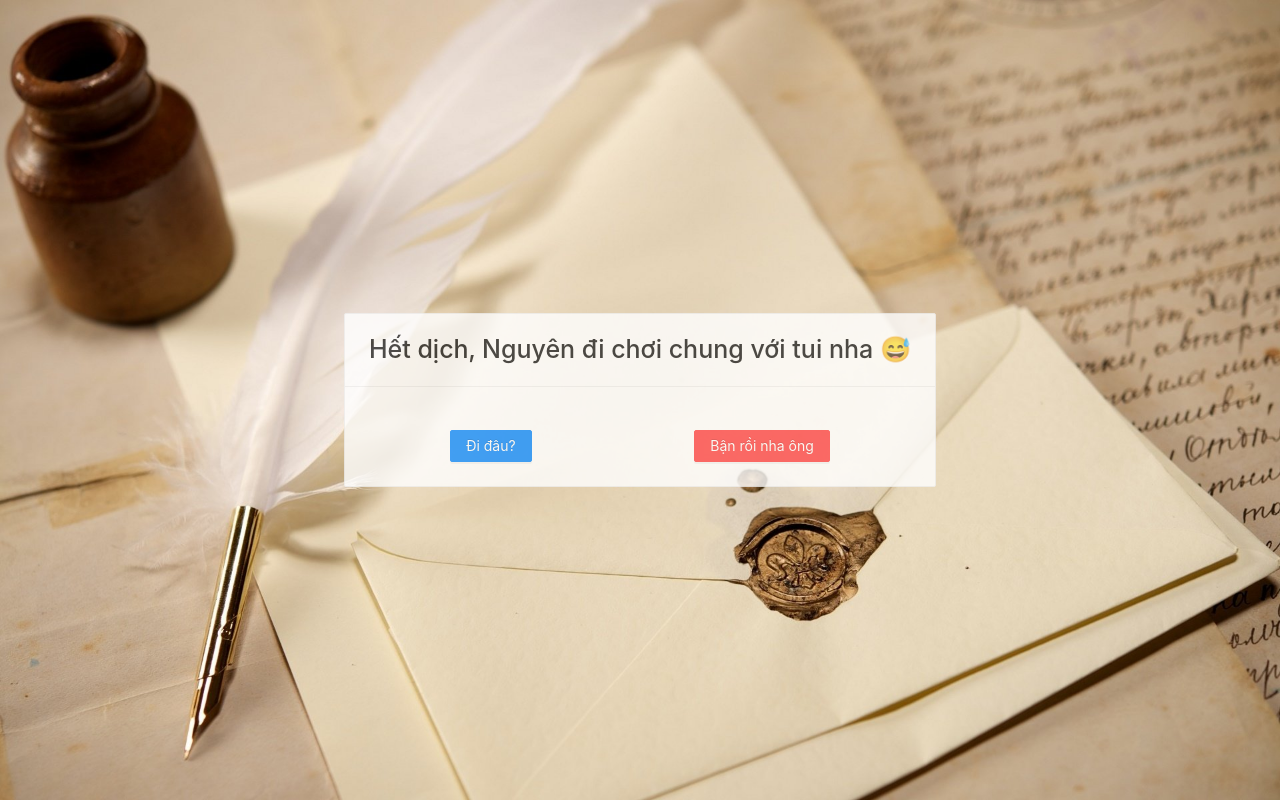
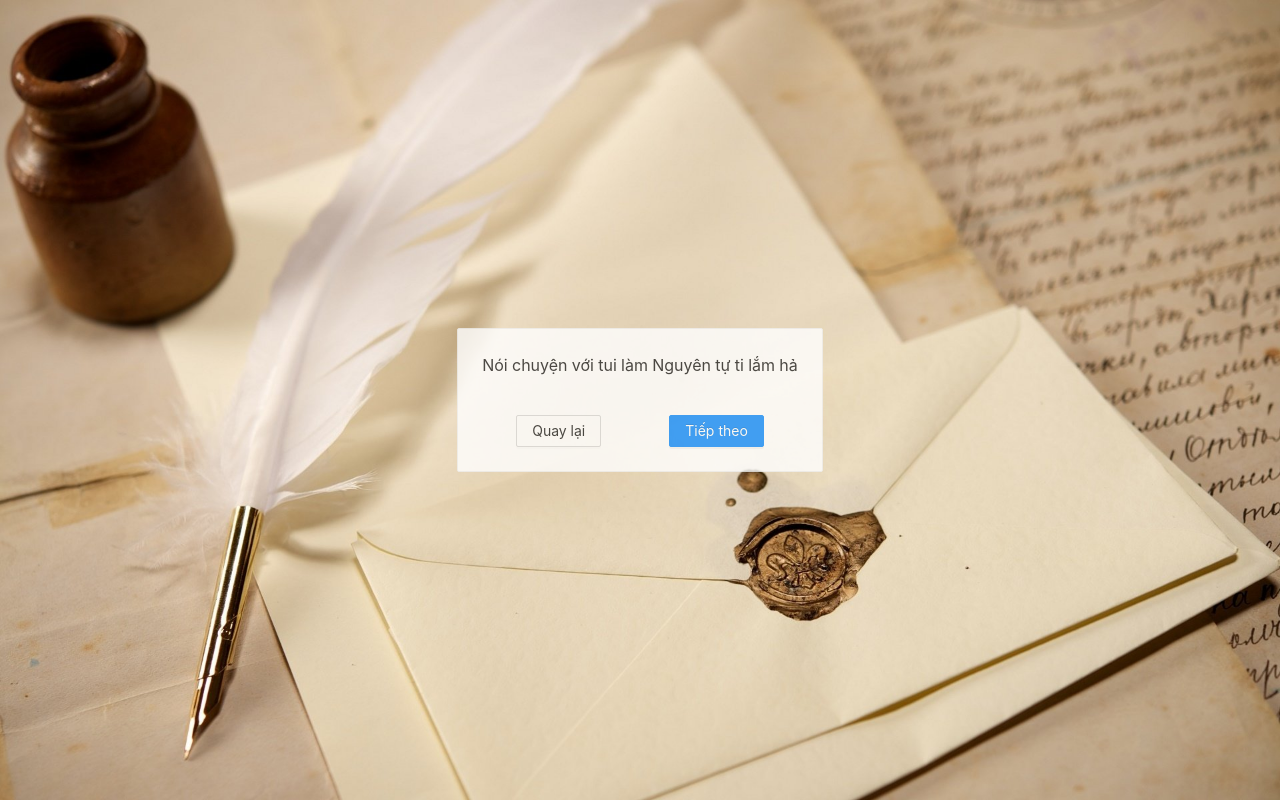
Before and after one commit to ledutu/confession, a React (Create React App) app in the folder frontend-web/: page / in a window 1280 px wide. Built offline with nearby package versions, Linux system fonts and the light colour scheme.

Commit message:
update new version

```diff
--- a/frontend-web/src/App.css
+++ b/frontend-web/src/App.css
@@ -13,3 +13,7 @@
 .card {
   opacity: 0.8;
 }
+
+p {
+  font-size: 16px;
+}
--- a/frontend-web/src/App.js
+++ b/frontend-web/src/App.js
@@ -2,24 +2,29 @@ import './App.css';
 import { Button, Radio, Modal, Card, Result } from 'antd';
 import { useEffect, useState } from 'react';
 import axios from 'axios';
+import { SmileOutlined } from '@ant-design/icons';
+import audio from './assets/audios/kiss_the_rain.mp3';
 
 function App() {
 
+  const [status, setStatus] = useState(-1);
   const [value, setValue] = useState(0);
   const [visibled, setVisibled] = useState(false);
   const [resultMessage, setResultMessage] = useState('Nguyên muốn đi ');
   const totalStep = [0, 1, 2, 3];
   const [stepNumber, setStepNumber] = useState(0);
+  const [isEnd, setIsEnd] = useState(false);
+  const [isPlay, setIsPlay] = useState(false);
   const [stepOneStep, setStepOneStep] = useState([
     {
-      text: 'Đi đâu?',
+      text: 'Đồng ý',
       type: 'primary',
-      handle: () => handleNextStepOne(),
+      // handle: () => handleNextStepOne(),
     },
     {
-      text: 'Bận rồi nha ông',
+      text: 'Không đồng ý',
       type: 'danger',
-      handle: () => handleNextStepOneDeny(),
+      // handle: () => handleNextStepOneDeny(),
     }
   ]);
 
@@ -31,6 +36,136 @@ function App() {
     'Đi uống nước',
     'Uống nước + hóng gió',
     'Đi về 😢'
+  ];
+
+  const loveMessages = [
+    {
+      id: 0,
+      message: <p>Nói chuyện với tui làm Nguyên tự ti lắm hả</p>
+    },
+    {
+      id: 1,
+      message: <div>
+        <p>Tại sao Nguyên nghĩ nhưng câu chuyện của Nguyên</p>
+        <p>làm phiền người khác? Thật ra những câu chuyện đó cũng</p>
+        <p>có người rất muốn nghe lắm đó</p>
+      </div>
+    },
+    {
+      id: 2,
+      message: <div>
+        <p>Nguyên cứ mạnh dạng chia sẽ đi, thật ra không phải họ</p>
+        <p>hiểu theo ý họ mà là họ không biết làm cách nào để chia</p>
+        <p>sẽ điều họ hiểu ra bởi vì họ cũng có rất nhiều nỗi sợ.</p>
+      </div>
+    },
+    {
+      id: 3,
+      message: <div>
+        <p>Nguyên có biết là có người rất thích được nghe giọng của</p>
+        <p>Nguyên không? Nhiều khi họ thích đến mức mà chỉ muốn</p>
+        <p>tập trung nghe thôi mà không cần tập trung đến nội dung</p>
+        <p>câu chuyện nữa.</p>
+      </div>
+    },
+    {
+      id: 4,
+      message: <div>
+        <p>Thật ra lần đầu tiên gặp Nguyên, Tùng có 1 cảm giác lạ lắm,</p>
+        <p>Cảm giác vừa thân thuộc lại vừa lạ lạ không giống như những</p>
+        <p>người con gái khác mà Tùng đã từng gặp.</p>
+      </div>
+    },
+    {
+      id: 5,
+      message: <div>
+        <p>Tùng cũng không hiểu tại sao, nhưng Tùng nghĩ đó là một cái</p>
+        <p>duyên mà ông trời muốn Tùng gặp Nguyên.</p>
+      </div>
+    },
+    {
+      id: 6,
+      message: <div>
+        <p>Trong lúc đi chơi của hai đứa và trong những cuộc gọi thoại</p>
+        <p>mấy ngày qua, được thấy Nguyên cười không hiểu tại sao</p>
+        <p>lòng Tùng vui lắm.</p>
+      </div>
+    },
+    {
+      id: 7,
+      message: <div>
+        <p>Tùng biết Nguyên rất độc lập và rất hiểu chuyện, đôi lúc lạnh lùng</p>
+        <p>đôi lúc tình cảm, nhiều lúc muôn tâm sự với người khác để họ</p>
+        <p>hiểu mình hơn, nhưng cũng không muốn chia sẽ quá nhiều điều</p>
+        <p>của bản thân của mình cho người khác.</p>
+        <p>Nguyên là người có nội tâm rất sâu sắc, nhiều</p>
+        <p>lúc Tùng tự hỏi không hiểu tại sao lại có người giống Tùng đến như vậy.</p>
+      </div>
+    },
+    {
+      id: 8,
+      message: <div>
+        <p>Nguyên độc lập, cá tính, một người con gái không biết quá nhiều</p>
+        <p>về làm đẹp, ăn diện đó cũng là điều Tùng thích ở Nguyên.</p>
+      </div>
+    },
+    {
+      id: 9,
+      message: <div>
+        <p>Nhưng mà Nguyên nè, ở trên đời này ai cũng cần 1 người để</p>
+        <p>dựa dẫm, để tâm sự, để chở che,.. Dù mình có mạnh mẽ đến đâu</p>
+        <p>cũng không thể lúc nào cũng đối mặt với những khó khăn, thử </p>
+        <p>thách của cuộc sống được.</p>
+      </div>
+    },
+    {
+      id: 10,
+      message: <div>
+        <p>Xin lỗi Nguyên vì mấy ngày nay Tùng chia sẽ quá nhiều về sự thành</p>
+        <p>công trong công việc của mình. Tùng rất ít khi chia sẽ điều này với</p>
+        <p>người khác, nhưng Nguyên là người con gái đầu tiên mà Tùng chia</p>
+        <p>sẽ những điều này. Không phải vì Tùng muốn khoe khoang hay</p>
+        <p>là gì cả, mà là vì Tùng muốn chứng minh rằng mình có thể bảo vệ,</p>
+        <p>chăm sóc hay che chở cho người mình yêu thương được.</p>
+      </div>
+    },
+    {
+      id: 11,
+      message: <div>
+        <p>Và hôm nay Tùng cũng tìm được người Tùng muốn bảo vệ, chăm</p>
+        <p>sóc và chở che rồi. Nguyên cho Tùng cơ hội để được che chở,</p>
+        <p>chăm sóc, và bảo vệ Nguyên nha.</p>
+        <p>Có Tùng ở đây rồi, nên Nguyên đừng sợ gì hết nữa nha.</p>
+      </div>
+    },
+    {
+      id: 12,
+      message: <div>
+        <p>nhà triết học Aristoteles có nói một câu rằng: "Hãy luôn luôn tự đặt</p>
+        <p>câu hỏi tại sao, vì mọi việc trên thế gian này đều có căn nguyên của</p>
+        <p>nó.", nhưng mà .... thích Nguyên, thì Tùng không cần đặt câu hỏi tại sao</p>
+        <p>..........</p>
+        <p>vì trái tim Tùng có logic riêng của nó.</p>
+      </div>
+    },
+    {
+      id: 13,
+      message: <div>
+        <p>Đây là những lời tận sau đấy lòng của Tùng. Tùng muốn nói điều</p>
+        <p>này lâu rồi nhưng Tùng sợ nói ra thì Nguyên sẽ tránh mặt Tùng.</p>
+        <p>Hôm nay Tùng quyết định nói là vì Tùng sợ nếu Tùng không nói</p>
+        <p>thì sẽ có những người khác nói trước Tùng.</p>
+      </div>
+    },
+    {
+      id: 14,
+      message: <div>
+        <p>Nguyên làm bạn gái Tùng nha (Nguyên không cần phải trả lời Tùng</p>
+        <p>liền đâu, vì Tùng cũng hơi lo sợ. Dù kết quả như thế nào thì vẫn</p>
+        <p>giữ cái kèo hết dịch đi chơi nha 😁)</p>
+      </div>,
+      answer: ['Đồng ý', 'Cho nguyên suy nghĩ thêm', 'Không đồng ý'],
+    },
   ]
 
   const onChange = e => {
@@ -39,7 +174,7 @@ function App() {
 
   // const bot = new Telegraf('1717239698:AAHWFUGxuTckQX8o2ybftYGD4pln2bhOyns');
 
-  const handleNext = async () => {
+  const handleNext = () => {
 
     // bot.telegram.sendMessage(
     //   -581108899,
@@ -47,22 +182,30 @@ function App() {
     //   { parse_mode: 'HTML' }
     // );
 
-    setResultMessage(resultMessage + ' ' + messages[value]);
-
-    if (stepNumber < totalStep.length - 1) {
-      setStepNumber(stepNumber + 1);
-    }
+    if(!isPlay) {
+      setIsPlay(true);
+      new Audio(audio).play();
     }
 
-  useEffect(() => {
-    if (stepNumber === 3) {
-      callApi();
+
+    if (stepNumber === loveMessages.length - 1) return;
+    setStepNumber(stepNumber + 1);
+
+    // setResultMessage(resultMessage + ' ' + messages[value]);
+
+    // if (stepNumber < totalStep.length - 1) {
+    //   setStepNumber(stepNumber + 1);
+    // }
   }
-  }, [stepNumber]);
 
-  const callApi = async () => {
+  const handleBack = () => {
+    if (stepNumber === 0) return;
+    setStepNumber(stepNumber - 1);
+  }
+
+  const callApi = async (message) => {
     await axios.post('http://api.reviewduthu.vn/api/sendMessage', {
-      message: resultMessage,
+      message,
     });
   }
 
@@ -84,124 +227,71 @@ function App() {
   const handleNextStepOneDeny = () => {
     setVisibled(true)
   }
-  console.log(resultMessage)
+
+  const handleOk = () => {
+    callApi('Đồng ý');
+    setIsEnd(true);
+  }
+
+  const handlePending = () => {
+    callApi('Để Nguyên suy nghĩ thêm');
+    setIsEnd(true);
+  }
+
   return (
     <div className="App">
-      {totalStep[stepNumber] === 0 &&
-        <div className="step">
-          <Card
-            title={'Hết dịch, Nguyên đi chơi chung với tui nha 😅'}
+      {
+        loveMessages.map((item) => (
+          <>
+            {
+              (stepNumber === item.id && stepNumber !== loveMessages.length - 1 && !isEnd) && <Card
+                className="card"
                 bordered
+                key={item.id}
+              >
+                {item.message}
+                <div class="row-space">
+                  <Button type="default" className="mt-20" onClick={handleBack}>Quay lại</Button>
+                  <Button type="primary" className="mt-20" onClick={handleNext}>Tiếp theo</Button>
+                </div>
+              </Card>
+            }
+            {
+              (stepNumber === item.id && stepNumber === loveMessages.length - 1 && !isEnd) && <Card
                 className="card"
-            headStyle={{ fontSize: 25, whiteSpace: 'normal' }}
-          // style={{ width: 300 }}
+                bordered
+                key={item.id}
               >
-            <div className="row-space">
+                {item.message}
+                <div class="row-space">
+                  <Button type={stepOneStep[0].type} className="mt-20" onClick={handleOk}>{stepOneStep[0].text}</Button>
+                  <Button type="warning" className="mt-20" onClick={handlePending}>Để Nguyên suy nghĩ thêm</Button>
                   <Button
-                type={stepOneStep[0].type}
-                className="mt-20"
-                onClick={stepOneStep[0].handle}
-              >{stepOneStep[0].text}</Button>
-              <Button
+                    type={stepOneStep[1].type}
                     onMouseEnter={hover}
                     onMouseLeave={hover}
-                type={stepOneStep[1].type}
                     className="mt-20"
-                onClick={stepOneStep[1].handle}
+                    onClick={handleOk}
                   >{stepOneStep[1].text}</Button>
                 </div>
               </Card>
-          <Modal
-            centered
-            visible={visibled}
-            onOk={handleClose}
-            onCancel={handleClose}
-          >
-            <div>
-              <p>Sao vậy</p>
-            </div>
-          </Modal>
-        </div>
+            }
+          </>
+        ))
       }
 
-      {totalStep[stepNumber] === 1 &&
-        <div className="step">
-          <Card
-            title={'Nguyên muốn đi đâu 😅 '}
+      {
+        isEnd && <Card
+          className="card"
           bordered
-            className="card"
-            headStyle={{ fontSize: 25 }}
         >
-            <Radio.Group onChange={onChange} value={value} className="column">
-              <Radio value={0}>Dookki</Radio>
-              <Radio value={1} className="mt-10">Do Nguyên chọn</Radio>
-              <Radio value={2} className="mt-10">Do Tùng chọn</Radio>
-            </Radio.Group>
-            <div className="left">
-              <Button type="primary" className="mt-20" onClick={handleNext}>Tiếp theo</Button>
-            </div>
+          <Result
+            icon={<SmileOutlined />}
+            title="Cám ơn Nguyên vì đã xem tới đây 😁"
+          />
         </Card>
-          <Modal
-            centered
-            visible={visibled}
-            onOk={handleClose}
-            onCancel={handleClose}
-          >
-            <div>
-              <p>Sao vậy</p>
-            </div>
-          </Modal>
-        </div>
       }
 
-      {totalStep[stepNumber] === 2 &&
-        <div className="step">
-          <Card
-            title={'Đi ăn xong có muốn Tùng chở đi đâu nữa không 😅 '}
-            bordered
-            className="card"
-            headStyle={{ fontSize: 25 }}
-          >
-            <Radio.Group onChange={onChange} value={value} className="column">
-              <Radio value={3}>Đi hóng gió</Radio>
-              <Radio value={4} className="mt-10">Đi uống nước</Radio>
-              <Radio value={5} className="mt-10">Hóng gió + uống nước</Radio>
-              <Radio value={6} className="mt-10">Đi về 😢</Radio>
-            </Radio.Group>
-            <div className="left">
-              <Button type="primary" className="mt-20" onClick={handleNext}>Tiếp theo</Button>
-            </div>
-          </Card>
-          <Modal
-            centered
-            visible={visibled}
-            onOk={handleClose}
-            onCancel={handleClose}
-          >
-            <div>
-              <p>Sao vậy</p>
-            </div>
-          </Modal>
-        </div>
-      }
-
-      {totalStep[stepNumber] === 3 &&
-        <div className="step">
-          <Card
-            bordered
-            className="card"
-          >
-            <Result
-              status="success"
-              title="Thành công 😁"
-              subTitle={<div>
-                <p>Chúc mừng Nguyên đã hoàn thành xong các bước của mình.</p>
-                <p>Không biết là kết quả như thế nào, nhưng Tùng vẫn hy vọng kết quả đúng như mình kỳ vọng</p>
-              </div>}
-            />
-          </Card>
-        </div>
-      }
     </div>
   );
 }
```
Also changed, not shown: frontend-web/src/store.js (added, +115 -0 lines), 1 other file (tests, documents, lock files or other folders). Lines whose indentation alone changed are shown as unchanged.
